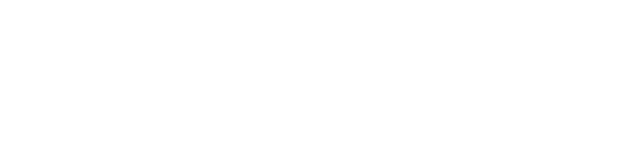
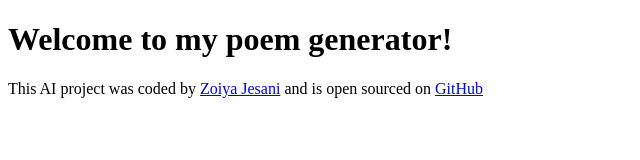
Before and after one commit to zoiyaj/poem-generator, a plain HTML site: page index.html in a window 1280 px wide. Shown: the whole page, without its empty margins (0-640 px from the left). Drawn offline with Linux system fonts and the light colour scheme.

Commit message:
Update index.html

```diff
--- a/index.html
+++ b/index.html
@@ -5,5 +5,16 @@
     <meta name="viewport" content="width=device-width, initial-scale=1.0" />
     <title>Document</title>
   </head>
-  <body></body>
+  <body>
+    <h1>Welcome to my poem generator!</h1>
+
+    <footer>
+      This AI project was coded by
+      <a href="https://instagram.com/zoiya.j" target="_blank">Zoiya Jesani</a>
+      and is open sourced on
+      <a href="https://github.com/zoiyaj/poem-generator" target="_blank"
+        >GitHub</a
+      >
+    </footer>
+  </body>
 </html>
```
